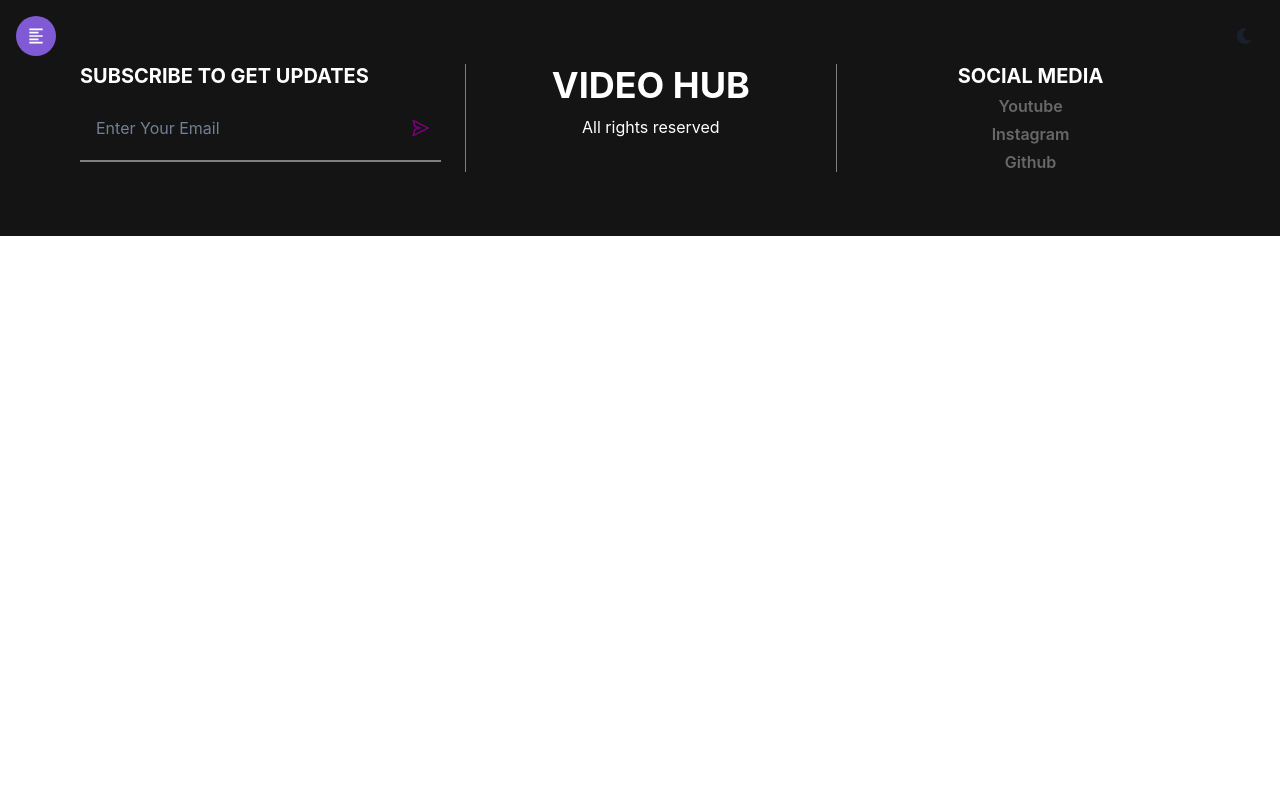
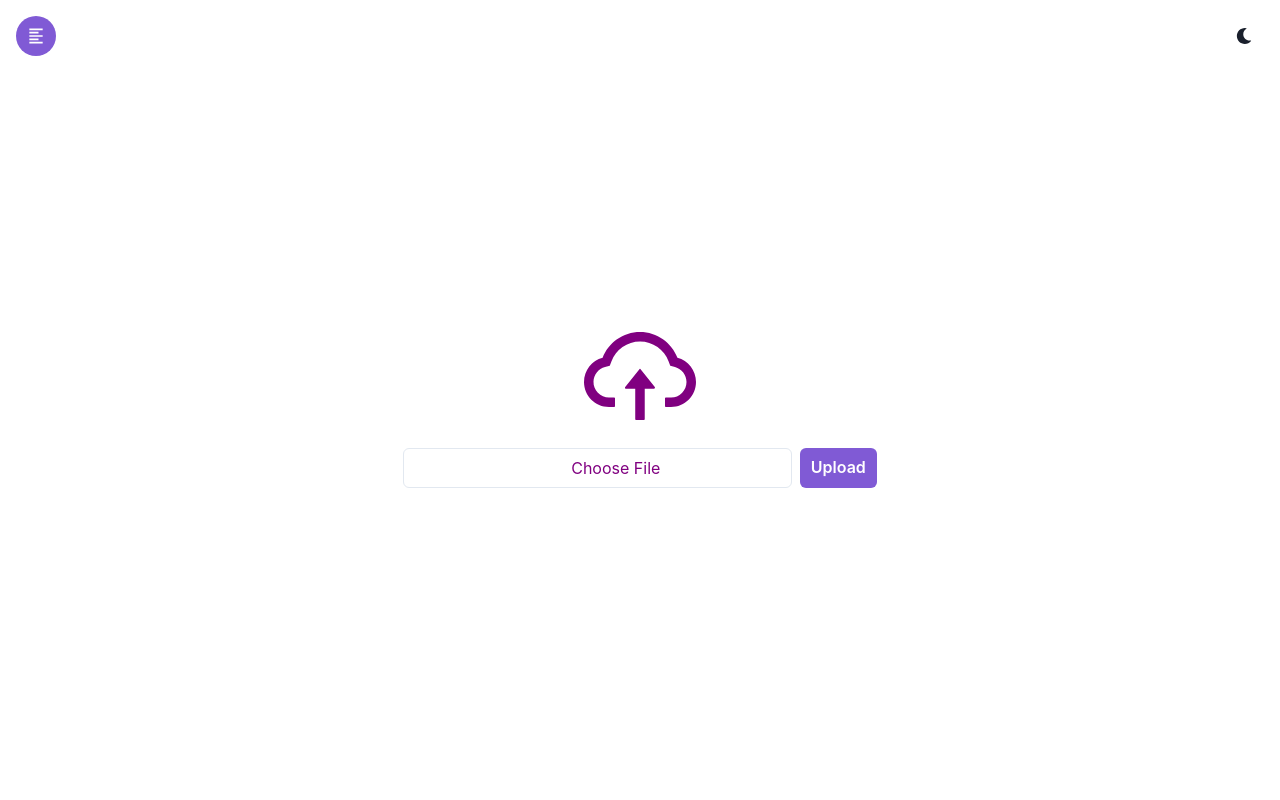
Before and after one commit to basitabdullah/react-project-x, a React (Create React App) app: page /uploads in a window 1280 px wide. Shown: the top 800 px of the page. Built offline with nearby package versions, Linux system fonts and the light colour scheme.

Commit message:
Added uploads

```diff
--- a/src/App.js
+++ b/src/App.js
@@ -5,6 +5,7 @@
 import Home from './components/Home';
 import Footer from './components/Footer';
 import Videos from './components/Videos';
+import Upload from './components/Upload';
 
 function App() {
   return (
@@ -13,6 +14,7 @@
       <Routes>
         <Route  path='/' element = {<Home/>}/>
         <Route  path='/videos' element = {<Videos/>}/>
+        <Route  path='/uploads' element = {<Upload/>}/>
       </Routes>
       <Footer/>
     </Router>
--- /dev/null
+++ b/src/components/Upload.jsx
@@ -0,0 +1,37 @@
+import React from 'react'
+import { Container, VStack, HStack, Button, Input } from '@chakra-ui/react'
+import { AiOutlineCloudUpload } from 'react-icons/ai'
+
+const Upload = () => {
+    return <Container maxW={"container.xl"} h={"100vh"} p={"16"}>
+        <VStack color={"purple"} h={"full"} justifyContent={"center"}>
+
+            <AiOutlineCloudUpload size={"10vmax"} />
+            <form>
+                <HStack>
+                    <Input required type={"file"} css={{
+                        "&::file-selector-button": {
+                            border: "none",
+                            width: "calc(100% + 36px)",
+                            height: "100%",
+                            marginleft: "-18px",
+                            color: "purple",
+                            backgroundColor: "transparent",
+
+
+
+
+
+                        }
+                    }} />
+                    <Button colorScheme={"purple"} type={"submit"}>
+                        Upload
+                    </Button>
+                </HStack>
+            </form>
+
+        </VStack>
+    </Container>
+}
+
+export default Upload
```
